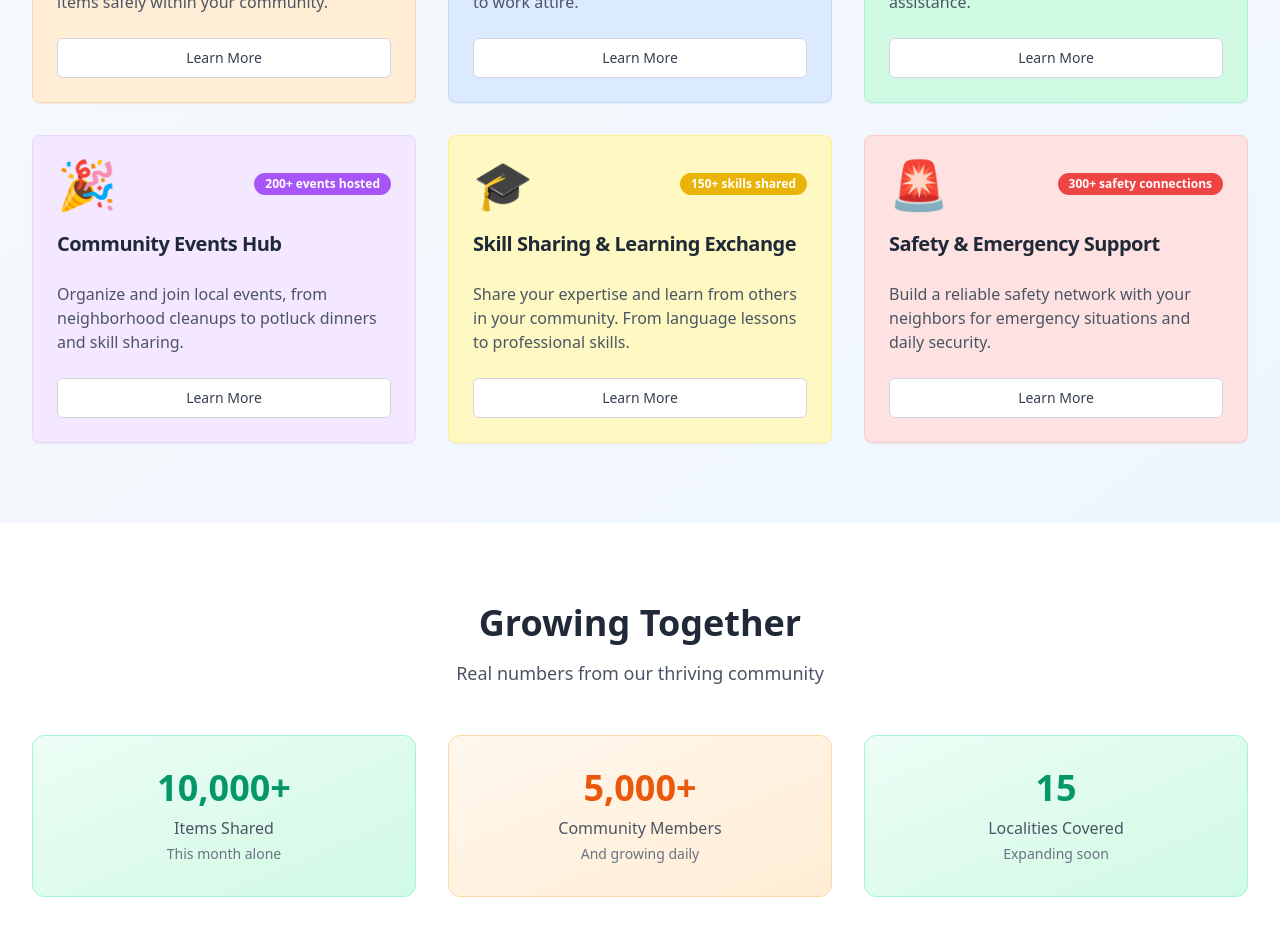
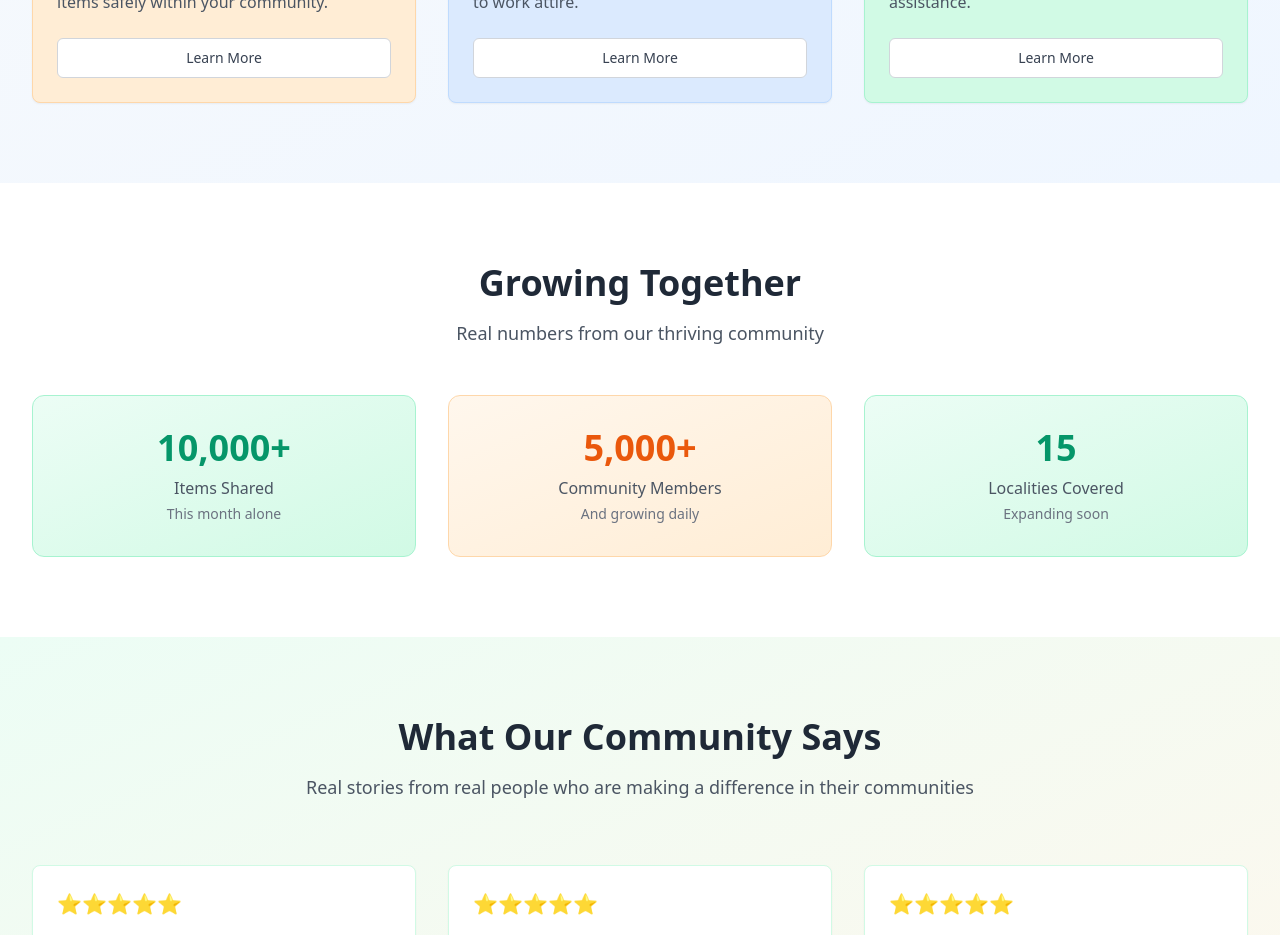
Before and after one commit to MahediBuilds/CareShareV2, a React (Vite) app: page / in a window 1280 px wide. Shown: the part 2680-3615 px from the top of the page. Built offline with nearby package versions, Linux system fonts and the light colour scheme.

Commit message:
Remove community events, skill sharing, and safety cards
Removed specific feature cards from the CommunityFeatures component.

```diff
--- a/src/components/CommunityFeatures.tsx
+++ b/src/components/CommunityFeatures.tsx
@@ -34,33 +34,6 @@ const CommunityFeatures = () => {
       stats: "850+ acts of kindness",
       color: "bg-emerald-100 border-emerald-200",
       badgeColor: "bg-emerald-500"
-    },
-    {
-      title: "Community Events Hub",
-      description: "Organize and join local events, from neighborhood cleanups to potluck dinners and skill sharing.",
-      summary: "Strengthen community bonds through shared experiences. Features include event planning tools, RSVP management, and categories for social gatherings, educational workshops, and volunteer opportunities.",
-      icon: "🎉",
-      stats: "200+ events hosted",
-      color: "bg-purple-100 border-purple-200",
-      badgeColor: "bg-purple-500"
-    },
-    {
-      title: "Skill Sharing & Learning Exchange",
-      description: "Share your expertise and learn from others in your community. From language lessons to professional skills.",
-      summary: "Connect with neighbors to exchange knowledge and skills. Our platform facilitates language exchange programs, professional workshops, tutoring sessions, and creative classes. Match with others based on skills offered and needed, schedule sessions, and build lasting learning relationships.",
-      icon: "🎓",
-      stats: "150+ skills shared",
-      color: "bg-yellow-100 border-yellow-200",
-      badgeColor: "bg-yellow-500"
-    },
-    {
-      title: "Safety & Emergency Support",
-      description: "Build a reliable safety network with your neighbors for emergency situations and daily security.",
-      summary: "Create a trusted emergency response network in your community. Features include emergency contact coordination, elderly check-in systems, child pickup assistance, and medical emergency response teams. Stay connected and ensure everyone's safety through verified community members.",
-      icon: "🚨",
-      stats: "300+ safety connections",
-      color: "bg-red-100 border-red-200",
-      badgeColor: "bg-red-500"
     }
   ];
 
```
